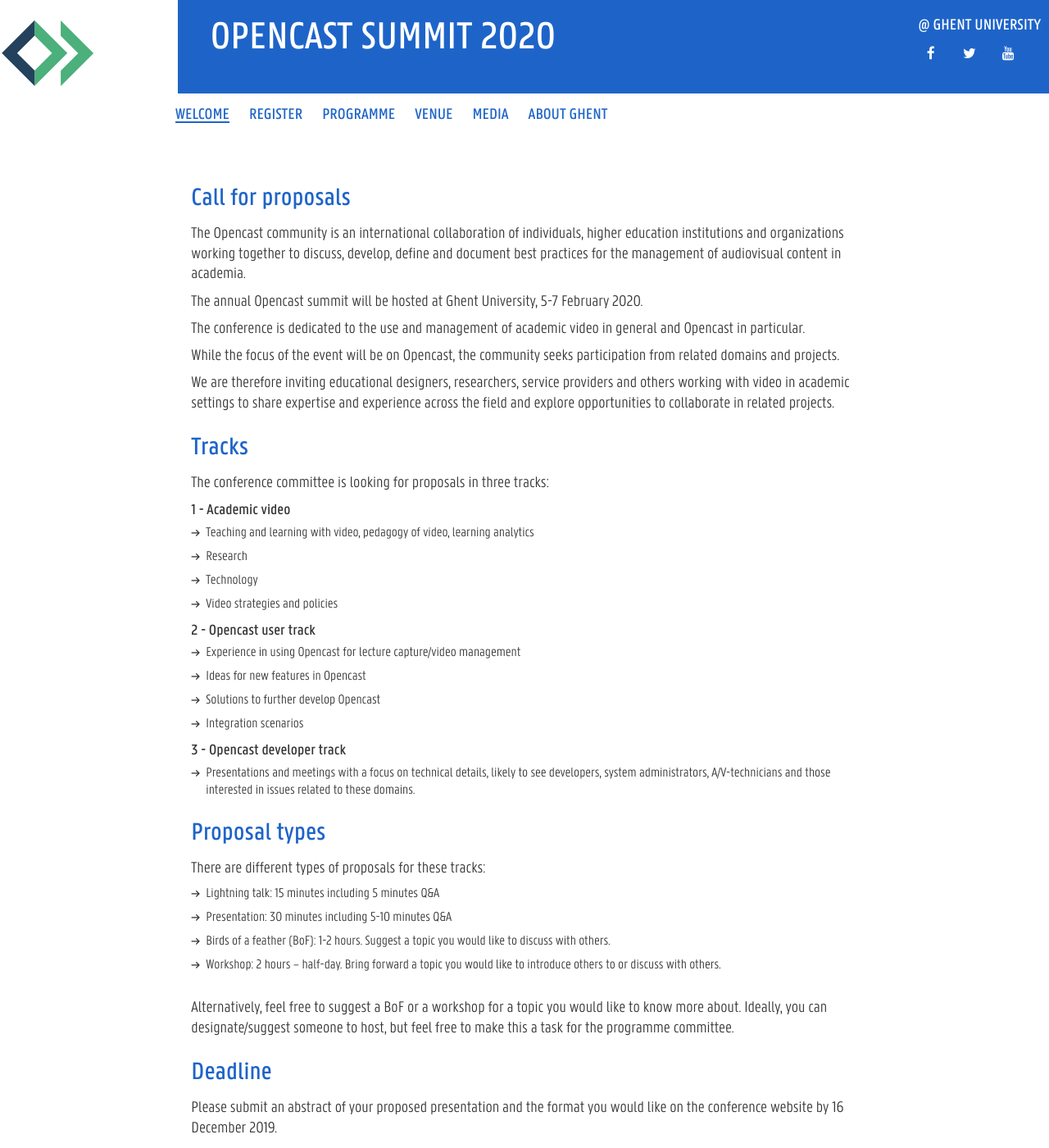
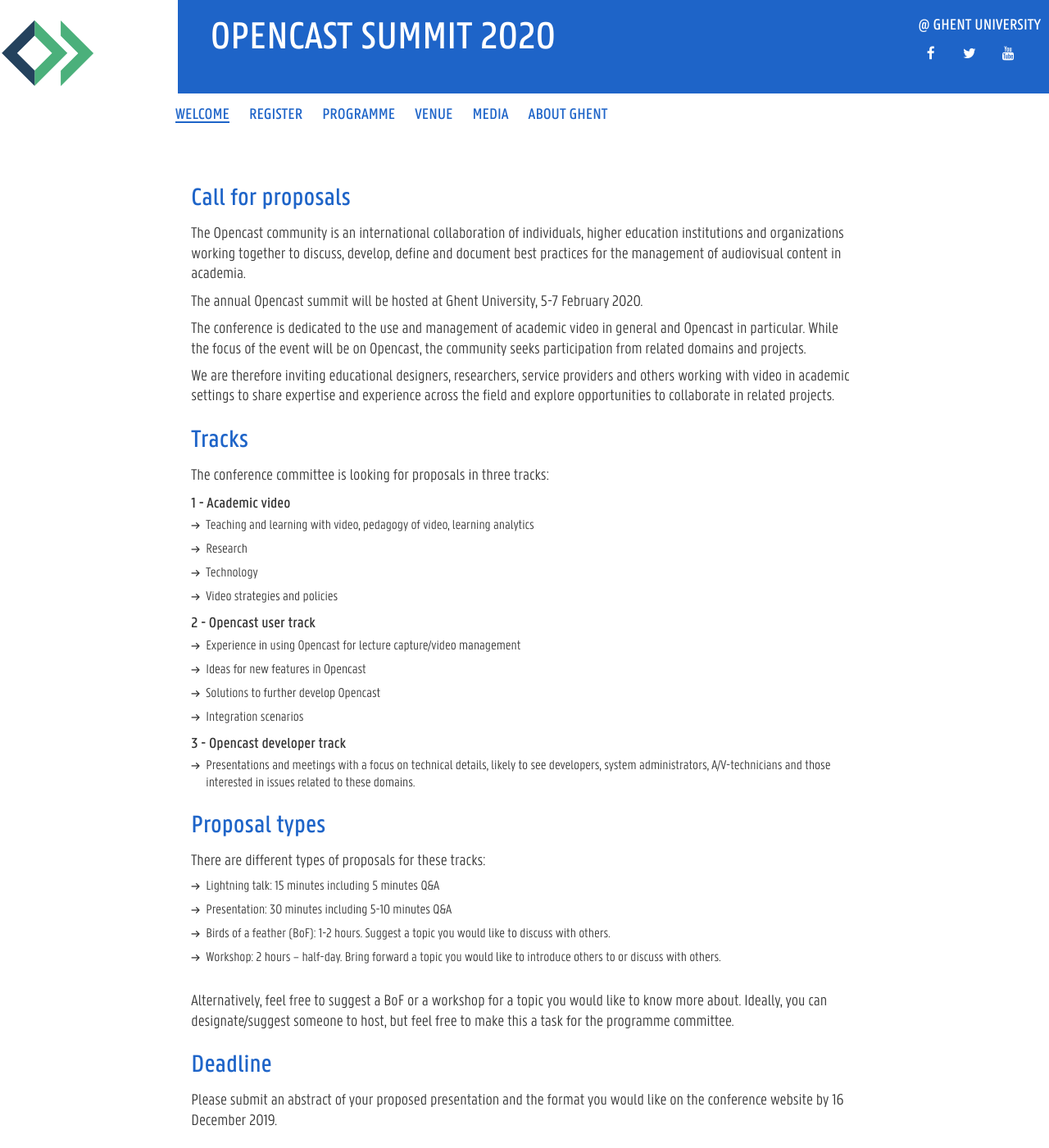
Before and after one commit to mm-dict/oc2020, a Jekyll site: the page built from cfp.html, in a window 1280 px wide and 1400 px high. Shown: the whole window at 82% size. Built offline with Jekyll 4.4.1, drawn with Linux system fonts in a browser that asks for light colours; a script that is not in the unit is left out; some of the changed text lies outside the part shown.

Commit message:
layout changes and reorganising blocks

```diff
--- a/cfp.html
+++ b/cfp.html
@@ -9,14 +9,16 @@ title: CFP
 
 <p>The annual Opencast summit will be hosted at Ghent University, 5-7 February 2020.</p>
 
-<p>The conference is dedicated to the use and management of academic video in general and Opencast in particular.</p>
-<p>While the focus of the event will be on Opencast, the community seeks participation from related domains and projects.</p>
+<p>The conference is dedicated to the use and management of academic video in general and Opencast in particular.
+While the focus of the event will be on Opencast, the community seeks participation from related domains and projects.</p>
+
 <p>We are therefore inviting educational designers, researchers, service providers
   and others working with video in academic settings to share expertise and
   experience across the field and explore opportunities to collaborate in related projects.  </p>
 
 <h2>Tracks</h2>
 <p>The conference committee is looking for proposals in three tracks:</p>
+
 <h3>1 - Academic video</h3>
 <ul>
 <li>Teaching and learning with video, pedagogy of video, learning analytics</li>
@@ -24,6 +26,7 @@ title: CFP
 <li>Technology</li>
 <li>Video strategies and policies</li>
 </ul>
+
 <h3>2 - Opencast user track</h3>
 <ul>
 <li>Experience in using Opencast for lecture capture/video management</li>
@@ -31,6 +34,7 @@ title: CFP
 <li>Solutions to further develop Opencast</li>
 <li>Integration scenarios</li>
 </ul>
+
 <h3>3 - Opencast developer track</h3>
 <ul>
 <li>Presentations and meetings with a focus on technical details, likely to see
@@ -39,12 +43,14 @@ title: CFP
 
 <h2>Proposal types</h2>
 <p>There are different types of proposals for these tracks:</p>
+
 <ul>
 <li>Lightning talk: 15 minutes including 5 minutes Q&A</li>
 <li>Presentation: 30 minutes including 5-10 minutes Q&A</li>
 <li>Birds of a feather (BoF): 1-2 hours. Suggest a topic you would like to discuss with others.</li>
 <li>Workshop: 2 hours – half-day. Bring forward a topic you would like to introduce others to or discuss with others.</li>
 </ul>
+
 <br/>
 
 <p>Alternatively, feel free to suggest a BoF or a workshop for a topic
```
Also changed, not shown: other parts of cfp.html (+5 -3 lines).
